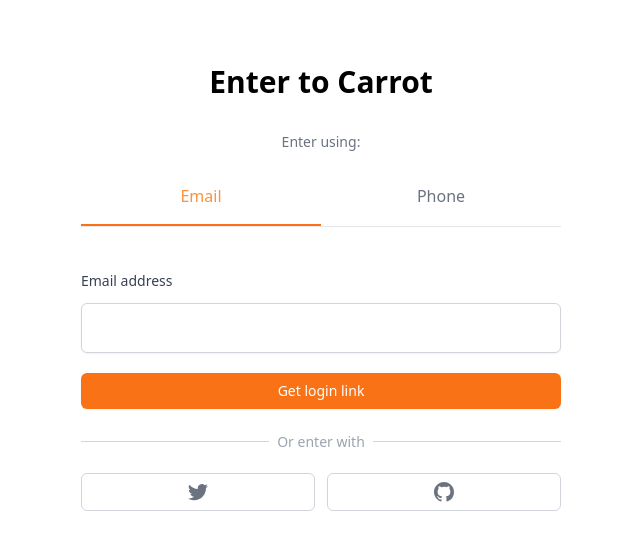
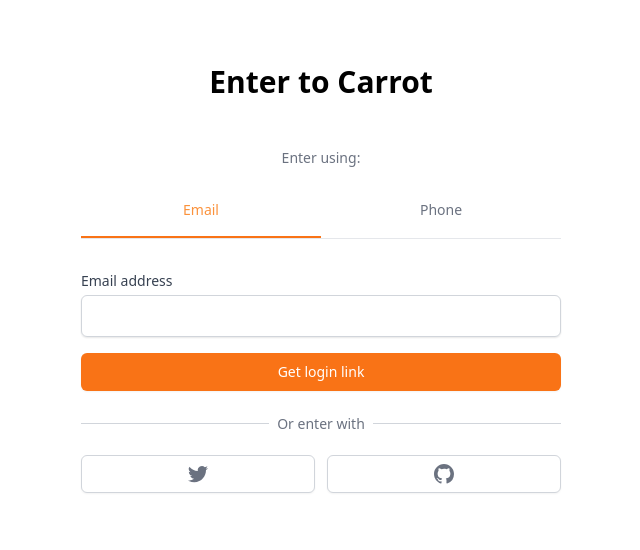
Before and after one commit to hyeyum0312/carrot-market, a Next.js app in the folder carrot-market/: page /enter in a window 1280 px wide. Shown: the top 550 px of the page, without its empty margins (319-959 px from the left). Built offline with nearby package versions, Linux system fonts and the light colour scheme.

Commit message:
리팩토링중

```diff
--- a/carrot-market/components/input.tsx
+++ b/carrot-market/components/input.tsx
@@ -1,14 +1,22 @@
+import {UseFormRegister, UseFormRegisterReturn} from "react-hook-form";
+
 interface InputProps {
     label: string;
     name: string;
     kind?: "text" | "phone" | "price";
+    type: string;
+    register: UseFormRegisterReturn
     [key: string]: any;
+    required: boolean;
 }
 
 export default function Input({
       label,
       name,
       kind = "text",
+      register,
+      type,
+      required,
       ...rest
     }: InputProps) {
     return (
@@ -24,6 +32,7 @@
                     <input
                         id={name}
                         {...rest}
+                        type={type}
                         className="appearance-none w-full px-3 py-2 border border-gray-300 rounded-md shadow-sm placeholder-gray-400 focus:outline-none focus:ring-orange-500 focus:border-orange-500"
                     />
                 </div>
@@ -36,6 +45,8 @@
                     <input
                         id={name}
                         {...rest}
+                        type={type}
+                        required={required}
                         className="appearance-none pl-7 w-full px-3 py-2 border border-gray-300 rounded-md shadow-sm placeholder-gray-400 focus:outline-none focus:ring-orange-500 focus:border-orange-500"
                     />
                     <div className="absolute right-0 pointer-events-none pr-3 flex items-center">
@@ -45,12 +56,14 @@
             ) : null}
             {kind === "phone" ? (
                 <div className="flex rounded-md shadow-sm">
-          <span className="flex items-center justify-center px-3 rounded-l-md border border-r-0 border-gray-300 bg-gray-50 text-gray-500 select-none text-sm">
-            +82
-          </span>
+                    <span className="flex items-center justify-center px-3 rounded-l-md border border-r-0 border-gray-300 bg-gray-50 text-gray-500 select-none text-sm">
+                      +82
+                    </span>
                     <input
                         id={name}
                         {...rest}
+                        type={type}
+                        required={required}
                         className="appearance-none w-full px-3 py-2 border border-gray-300 rounded-md rounded-l-none shadow-sm placeholder-gray-400 focus:outline-none focus:ring-orange-500 focus:border-orange-500"
                     />
                 </div>
--- a/carrot-market/pages/enter.tsx
+++ b/carrot-market/pages/enter.tsx
@@ -1,59 +1,103 @@
+import type { NextPage } from "next";
 import { useState } from "react";
-import {useForm} from "react-hook-form";
-import {NextPage} from "next";
-import Chats from "./chats";
+import { useForm } from "react-hook-form";
+import Button from "../components/button";
+import Input from "../components/input";
+import { cls } from "../libs/utils";
 
-interface Enterform {
-    email : string
-    phoneNumber : string
+interface EnterForm {
+    email?: string;
+    phone?: string;
+    required:boolean;
 }
-const Enter:NextPage = () =>{
-    const {register} = useForm<Enterform>();
+
+const Enter: NextPage = () => {
+    const { register, handleSubmit, reset } = useForm<EnterForm>();
     const [method, setMethod] = useState<"email" | "phone">("email");
-    const onEmailClick = () => setMethod("email");
-    const onPhoneClick = () => setMethod("phone");
-    function cls(...classnames:string[]){
-        return classnames.join(" ")
-    }
+    const onEmailClick = () => {
+        reset();
+        setMethod("email");
+    };
+    const onPhoneClick = () => {
+        reset();
+        setMethod("phone");
+    };
+    const onValid = (data: EnterForm) => {
+        console.log(data);
+    };
     return (
         <div className="mt-16 px-4">
             <h3 className="text-3xl font-bold text-center">Enter to Carrot</h3>
-            <div className="mt-8">
+            <div className="mt-12">
                 <div className="flex flex-col items-center">
                     <h5 className="text-sm text-gray-500 font-medium">Enter using:</h5>
-                    <div className="grid grid-cols-2 mt-8 w-full border-b">
-                        <button className={cls('pb-4 font-medium border-b-2',method ==='email'? 'border-b-2 text-orange-400 border-orange-500' : 'border-transparent text-gray-500')} onClick={onEmailClick}>Email</button>
-                        <button className={cls('pb-4 font-medium border-b-2',method ==='phone'? 'border-b-2 text-orange-400 border-orange-500' : 'border-transparent text-gray-500')} onClick={onPhoneClick}>Phone</button>
+                    <div className="grid  border-b  w-full mt-8 grid-cols-2 ">
+                        <button
+                            className={cls(
+                                "pb-4 font-medium text-sm border-b-2",
+                                method === "email"
+                                    ? " border-orange-500 text-orange-400"
+                                    : "border-transparent hover:text-gray-400 text-gray-500"
+                            )}
+                            onClick={onEmailClick}
+                        >
+                            Email
+                        </button>
+                        <button
+                            className={cls(
+                                "pb-4 font-medium text-sm border-b-2",
+                                method === "phone"
+                                    ? " border-orange-500 text-orange-400"
+                                    : "border-transparent hover:text-gray-400 text-gray-500"
+                            )}
+                            onClick={onPhoneClick}
+                        >
+                            Phone
+                        </button>
                     </div>
                 </div>
-                <form className="flex flex-col mt-8">
-                    <label htmlFor="input" className="text-sm font-medium text-gray-700 mt-3 mb-2">
-                        {method === "email" ? "Email address" : null}
-                        {method === "phone" ? "Phone number" : null}
-                    </label>
-                    <div className="mt-1">
-                        {method === "email" ? <input id="input" type="email" className="appearance-none w-full px-3 py-3 border border-gray-300 rounded-md shadow-sm placeholder:gray-400 focus:ring-orange-500 focus:border-orange-500 focus:outline-none " required /> : null}
-                        {method === "phone" ? (
-                            <div className="flex rounded-md shadow-sm">
-                                <span className="flex items-center justify-center px-3 rounded-l-md border border-r-0 border-gray-50 text-gray-500 select-none">+82</span>
-                                <input id="input" type="number" className="appearance-none w-full px-3 py-3 border border-gray-300 rounded-md rounded-l-none shadow-sm placeholder:gray-400 focus:ring-orange-500 focus:border-orange-500 focus:outline-none " required />
-                            </div>
-                        ) : null}
-                    </div>
-                    <button className="mt-5 bg-orange-500 hover:bg-orange-600 text-white py-2 px-4 border-transparent rounded-md shadow-sm text-sm font-medium focus:ring-2 focus:ring-offset-2 focus:ring-orange-500 focus:outline-none">
-                        {method === "email" ? "Get login link" : null}
-                        {method === "phone" ? "Get one-time password" : null}
-                    </button>
+                <form
+                    onSubmit={handleSubmit(onValid)}
+                    className="flex flex-col mt-8 space-y-4"
+                >
+                    {method === "email" ? (
+                        <Input
+                            register={register("email", {
+                                required: true,
+                            })}
+                            name="email"
+                            label="Email address"
+                            type="email"
+                            required
+                        />
+                    ) : null}
+                    {method === "phone" ? (
+                        <Input
+                            register={register("phone")}
+                            name="phone"
+                            label="Phone number"
+                            type="number"
+                            kind="phone"
+                            required
+                        />
+                    ) : null}
+                    {method === "email" ? <Button text={"Get login link"} /> : null}
+                    {method === "phone" ? (
+                        <Button text={"Get one-time password"} />
+                    ) : null}
                 </form>
+
                 <div className="mt-8">
                     <div className="relative">
-                        <div className="absolute w-full border-t border-gray-300"></div>
-                        <div className="relative -top-3 text-center">
-                            <span className="bg-white px-2 text-sm text-gray-400">Or enter with</span>
+                        <div className="absolute w-full border-t border-gray-300" />
+                        <div className="relative -top-3 text-center ">
+                          <span className="bg-white px-2 text-sm text-gray-500">
+                            Or enter with
+                          </span>
                         </div>
                     </div>
-                    <div className="grid grid-cols-2 gap-3 mt-2">
-                        <button className="flex justify-center items-center py-2 border border-gray-300 rounded-md bg-white font-medium text-gray-500 font-sm hover:bg-gray-50">
+                    <div className="grid grid-cols-2 mt-2 gap-3">
+                        <button className="flex justify-center items-center py-2 px-4 border border-gray-300 rounded-md shadow-sm bg-white text-sm font-medium text-gray-500 hover:bg-gray-50">
                             <svg
                                 className="w-5 h-5"
                                 aria-hidden="true"
@@ -63,7 +107,7 @@
                                 <path d="M6.29 18.251c7.547 0 11.675-6.253 11.675-11.675 0-.178 0-.355-.012-.53A8.348 8.348 0 0020 3.92a8.19 8.19 0 01-2.357.646 4.118 4.118 0 001.804-2.27 8.224 8.224 0 01-2.605.996 4.107 4.107 0 00-6.993 3.743 11.65 11.65 0 01-8.457-4.287 4.106 4.106 0 001.27 5.477A4.073 4.073 0 01.8 7.713v.052a4.105 4.105 0 003.292 4.022 4.095 4.095 0 01-1.853.07 4.108 4.108 0 003.834 2.85A8.233 8.233 0 010 16.407a11.616 11.616 0 006.29 1.84" />
                             </svg>
                         </button>
-                        <button className="flex justify-center items-center py-2 border border-gray-300 rounded-md bg-white font-medium text-gray-500 font-sm hover:bg-gray-50">
+                        <button className="flex justify-center items-center py-2 px-4 border border-gray-300 rounded-md shadow-sm bg-white text-sm font-medium text-gray-500 hover:bg-gray-50">
                             <svg
                                 className="w-5 h-5"
                                 aria-hidden="true"
@@ -82,5 +126,5 @@
             </div>
         </div>
     );
-}
-export default Enter
+};
+export default Enter;
```
